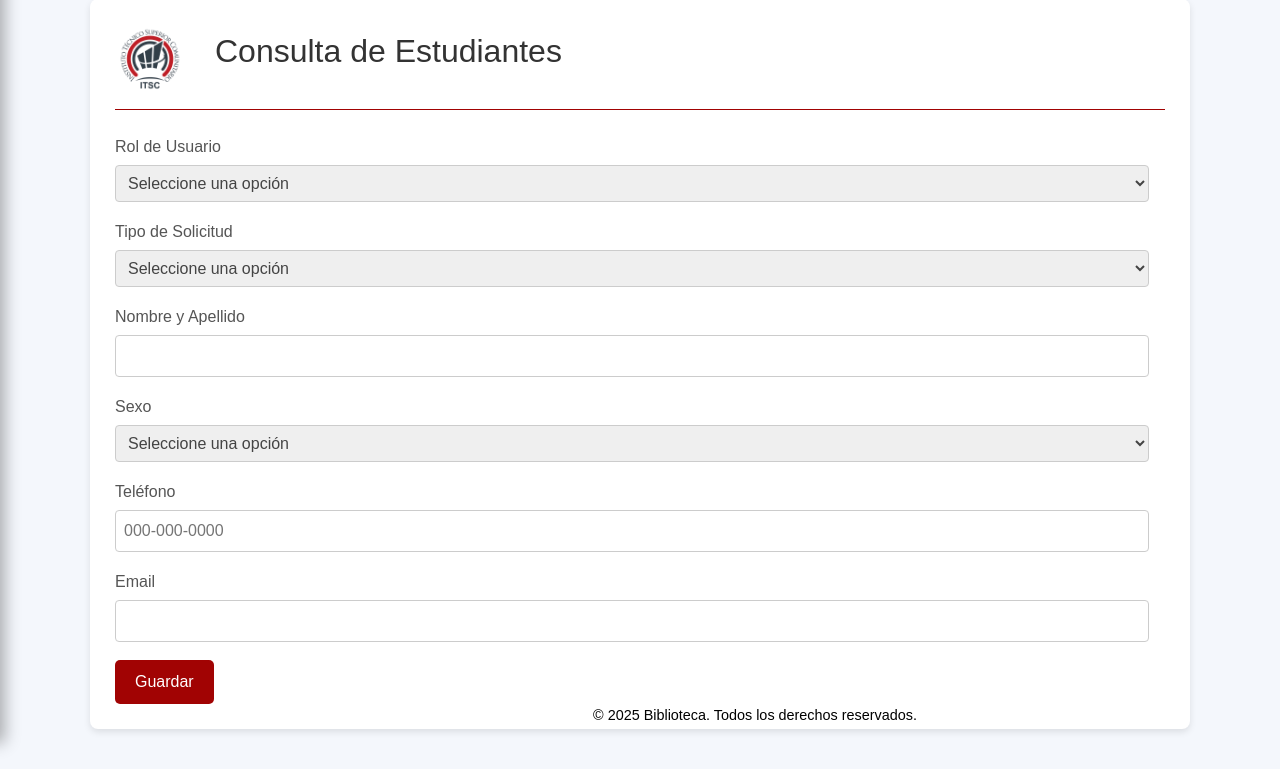
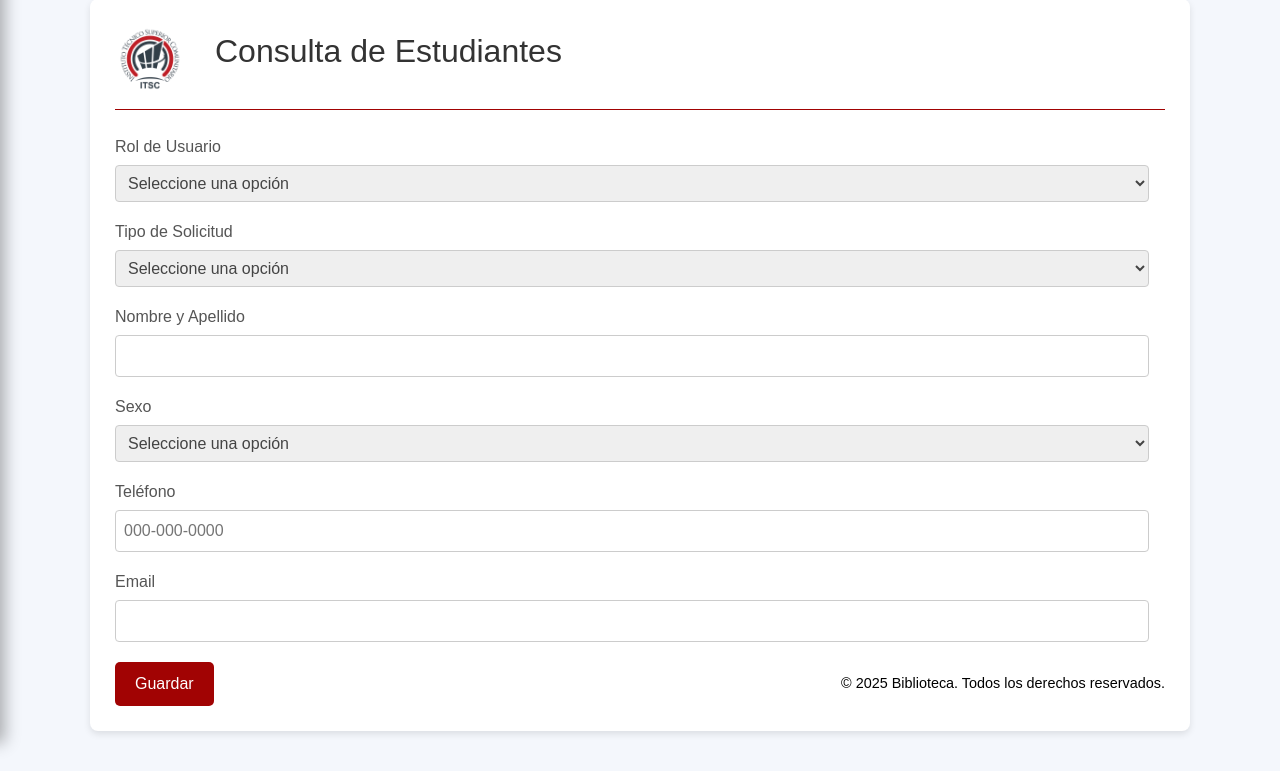
Before and after one commit to AndresGamerXYT/Biblioteca, a PHP site: page /pages/consulta.php in a window 1280 px wide. Shown: the part 57-828 px from the top of the page. Run offline with PHP 8.4, Linux system fonts and the light colour scheme; a user stored in the database is signed in.

Commit message:
Corregí errores del css para el back-end

```diff
--- a/pages/consulta.php
+++ b/pages/consulta.php
@@ -302,14 +302,13 @@ if (!isset($_SESSION['usuario'])) {
                         <input type="email" name="Email" id="Email" required>
                     </div>
 
-                    <button type="submit" class="btn-submit">Guardar</button>
+                    <div style="display: flex; justify-content: space-between; align-items: center; margin-top: 20px;">
+                        <button type="submit" class="btn-submit">Guardar</button>
+                        <p style="margin: 0; color: black; font-size: 0.9rem;">&copy; 2025 Biblioteca. Todos los derechos reservados.</p>
+                    </div>
                 </form>
 
                 <div id="mensajeRespuesta" class="mensaje-respuesta" style="display: none;"></div>
-
-                <footer style="text-align: center; margin-top: 20px; color: black; background: none; border: none; padding: 0; pointer-events: none;">
-                    <p>&copy; 2025 Biblioteca. Todos los derechos reservados.</p>
-                </footer>
 
                 <script>
                     document.getElementById('btnConsultar').addEventListener('click', function () {
```
